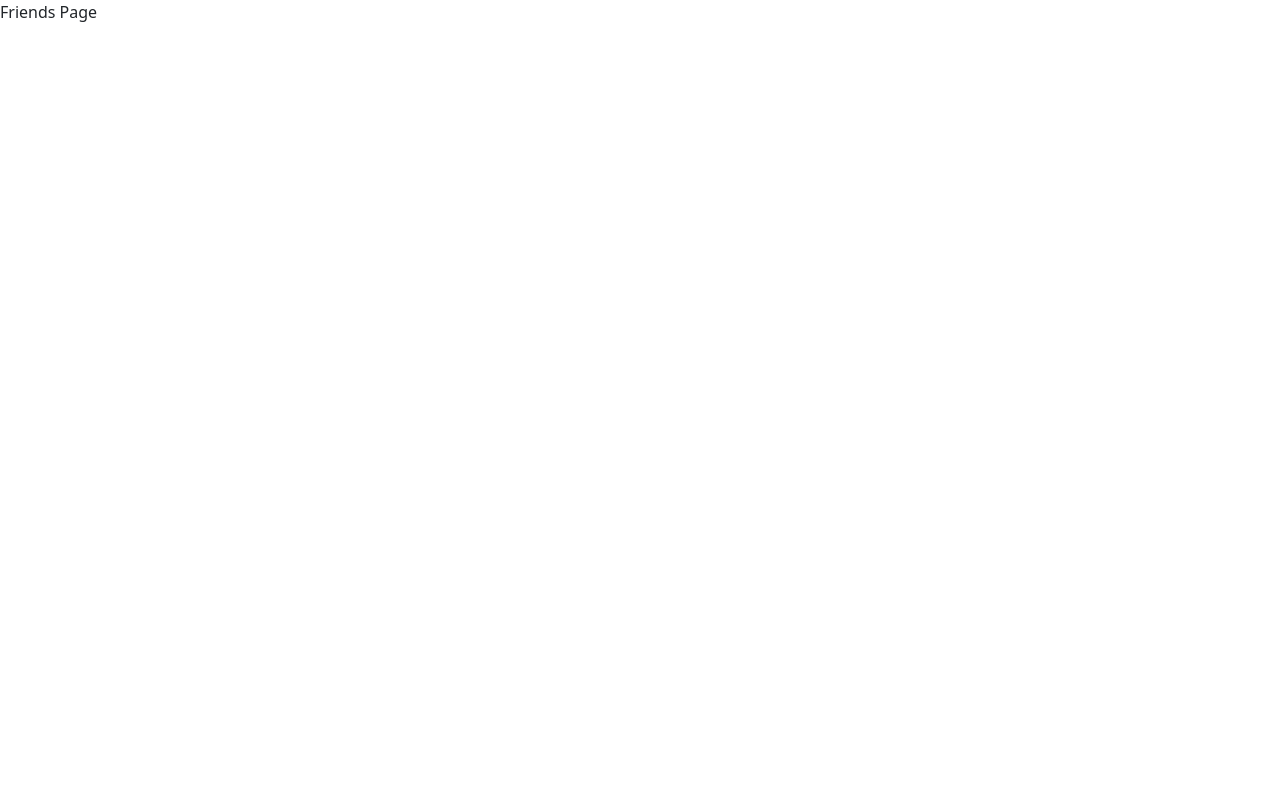
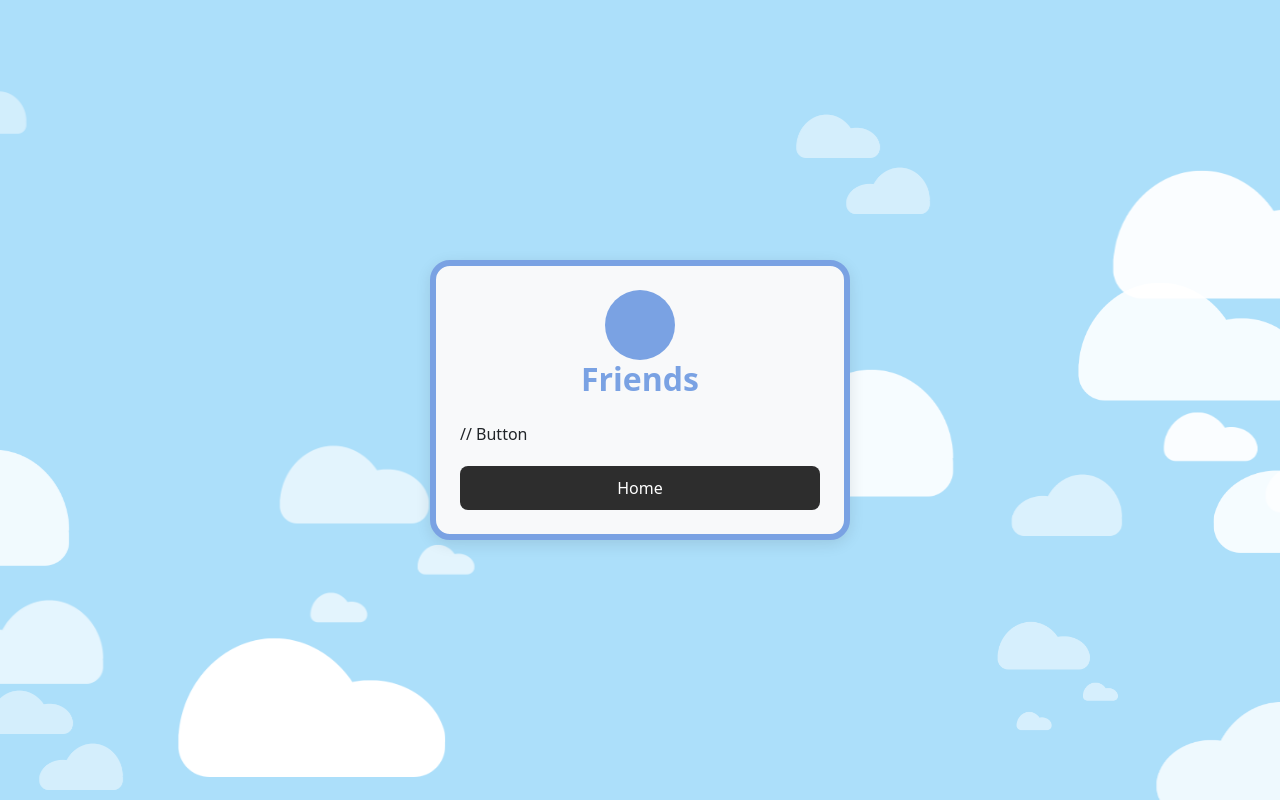
Before and after one commit to naddyafav/LargeProjectCOP4331, a React (Vite) app in the folder PersonalityApp/client/: page /friends in a window 1280 px wide. Built offline with nearby package versions, Linux system fonts and the light colour scheme.

Commit message:
added basic buttons to quiz and friends pages for navigation

```diff
--- a/PersonalityApp/client/src/pages/Friends.tsx
+++ b/PersonalityApp/client/src/pages/Friends.tsx
@@ -1,5 +1,59 @@
-//import React from "react";
+//import { useEffect, useState } from "react";
+import { useNavigate } from "react-router-dom";
+import Clouds from "../components/Clouds";
 
 export default function Friends() {
-  return <div>Friends Page</div>;
+
+  const navigate = useNavigate();
+  const goToHome = () => { navigate("/home"); };
+
+  return (
+    <div
+      className="d-flex justify-content-center align-items-center"
+      style={{ width: "100%", height: "100vh", backgroundColor: "#ACDFFA", position: "relative", overflow: "hidden" }}
+    >
+
+      <Clouds />
+
+      {/* Card */}
+      <div
+        className="p-4"
+        style={{
+          width: "100%",
+          maxWidth: "420px",
+          backgroundColor: "#f8f9fa",
+          borderRadius: "20px",
+          border: "6px solid #7aa2e3",
+          boxShadow: "0 4px 15px rgba(0,0,0,0.1)",
+          zIndex: 1,
+        }}
+      >
+        <div className="text-center mb-4">
+          <div
+            style={{
+              width: "70px",
+              height: "70px",
+              backgroundColor: "#7aa2e3",
+              borderRadius: "50%",
+              margin: "0 auto",
+            }}
+          ></div>
+          <h2 style={{ color: "#7aa2e3", fontWeight: 600 }}>Friends</h2>
+        </div>
+
+        // Button
+        <div style={{
+            display: "flex",
+            justifyContent: "space-between",
+            marginTop: "20px",
+            gap: "10px"
+          }}
+        >
+          <button onClick={goToHome} className="profile-button">
+            Home
+          </button>
+        </div>
+      </div>
+    </div>
+  );
 }
--- a/PersonalityApp/client/src/pages/Quiz.tsx
+++ b/PersonalityApp/client/src/pages/Quiz.tsx
@@ -1,5 +1,59 @@
-//import React from "react";
+//import { useEffect, useState } from "react";
+import { useNavigate } from "react-router-dom";
+import Clouds from "../components/Clouds";//import React from "react";
 
 export default function Quiz() {
-  return <div>Quiz Page</div>;
+
+  const navigate = useNavigate();
+  const goToHome = () => { navigate("/home"); };
+
+  return (
+    <div
+      className="d-flex justify-content-center align-items-center"
+      style={{ width: "100%", height: "100vh", backgroundColor: "#ACDFFA", position: "relative", overflow: "hidden" }}
+    >
+
+      <Clouds />
+
+      {/* Card */}
+      <div
+        className="p-4"
+        style={{
+          width: "100%",
+          maxWidth: "420px",
+          backgroundColor: "#f8f9fa",
+          borderRadius: "20px",
+          border: "6px solid #7aa2e3",
+          boxShadow: "0 4px 15px rgba(0,0,0,0.1)",
+          zIndex: 1,
+        }}
+      >
+        <div className="text-center mb-4">
+          <div
+            style={{
+              width: "70px",
+              height: "70px",
+              backgroundColor: "#7aa2e3",
+              borderRadius: "50%",
+              margin: "0 auto",
+            }}
+          ></div>
+          <h2 style={{ color: "#7aa2e3", fontWeight: 600 }}>Quiz</h2>
+        </div>
+
+        // Button
+        <div style={{
+            display: "flex",
+            justifyContent: "space-between",
+            marginTop: "20px",
+            gap: "10px"
+          }}
+        >
+          <button onClick={goToHome} className="profile-button">
+            Home
+          </button>
+        </div>
+      </div>
+    </div>
+  );
 }
```
